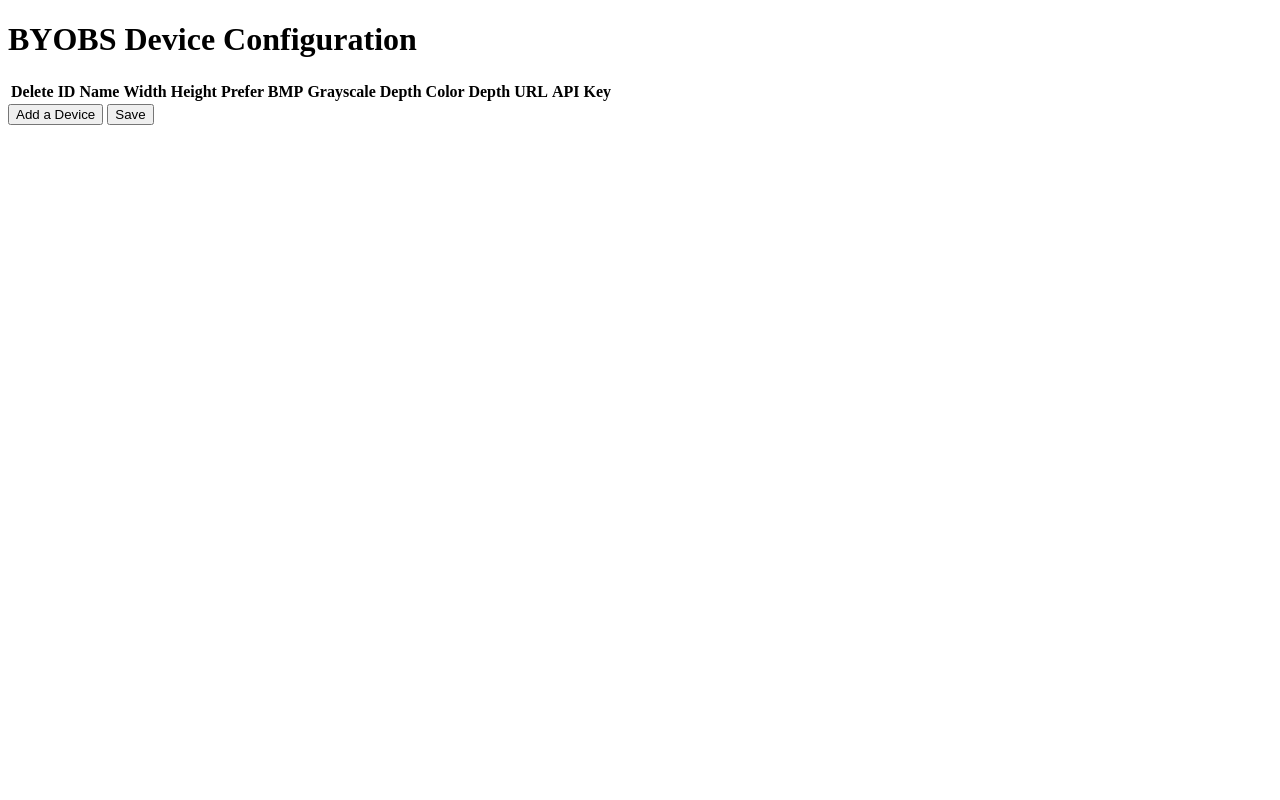
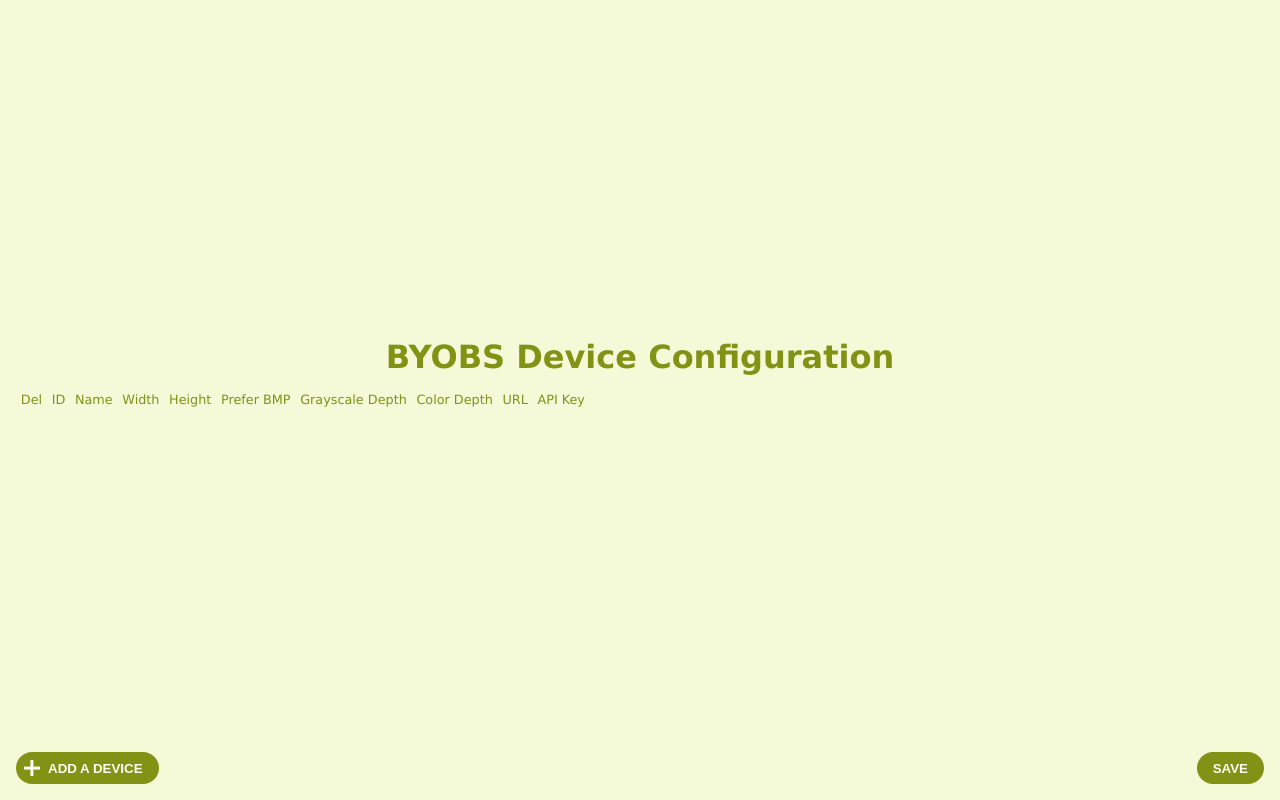
Before and after one commit to Rosefae/BYOBS, a website: page pages/index.html in a window 1280 px wide. Drawn offline with Linux system fonts and the light colour scheme; no server answers.

Commit message:
config page styling

```diff
--- a/pages/index.html
+++ b/pages/index.html
@@ -14,7 +14,7 @@
             <table id="device-table" class="device-table">
                 <thead>
                     <tr>
-                        <th id="table-heading-delete">Delete</th>
+                        <th id="table-heading-delete">Del</th>
                         <th id="table-heading-id">ID</th>
                         <th id="table-heading-name">Name</th>
                         <th id="table-heading-width">Width</th>
@@ -30,8 +30,12 @@
 
                 </tbody>
             </table>
-            <button type="button" id="add-device-btn">Add a Device</button>
-            <button type="submit">Save</button>
+            <div class="form-buttons">
+                <button type="button" id="add-device-btn" class="add-device-btn">
+                    <span>Add a Device</span>
+                </button>
+                <button type="submit" class="save-btn">Save</button>
+            </div>
         </form>
     </body>
 </html>
--- a/pages/script.js
+++ b/pages/script.js
@@ -131,7 +131,7 @@ function addDeviceRow(id, device) {
         let cell = document.createElement("td");
         let btn = document.createElement("button");
         btn.classList.add("delete-btn");
-        btn.innerText = "Delete Device";
+        btn.innerHTML = "<span>Delete Device</span>";
         btn.type = "button";
         btn.addEventListener("click", (e) => {
             deleteDevice(row);
--- a/pages/style.css
+++ b/pages/style.css
@@ -1 +1,193 @@
 /* TODO */
+:root {
+    --color-theme: #c8e236;
+    --color-theme-l1: #d3e85e;
+    --color-theme-l2: #deee87;
+    --color-theme-l3: #e9f4af;
+    --color-theme-l4: #f4f9d7;
+    --color-theme-l5: #fcfdf3;
+    --color-theme-d1: #c0dd20;
+    --color-theme-d2: #abc41c;
+    --color-theme-d3: #96ac19;
+    --color-theme-d4: #809315;
+    --color-theme-d5: #6b7b12;
+
+    --color-bg: var(--color-theme-l4);
+    --color-fg: black;
+    --color-fg-accent: var(--color-theme-d4);
+    --color-button-bg: var(--color-theme-d4);
+    --color-button-fg: var(--color-theme-l5);
+
+    @media screen and (prefers-color-scheme: dark) {
+        --color-bg: var(--color-theme-d5);
+        --color-fg: var(--color-theme-l5);
+        --color-fg-accent: var(--color-theme-l1);
+        --color-button-bg: var(--color-theme-l2);
+        --color-button-fg: var(--color-theme-d5);
+    }
+}
+
+html {
+    margin: 0;
+    padding: 0;
+    height: 100%;
+    width: 100%;
+    font-size: 16px;
+}
+
+body {
+    margin: 0;
+    padding: 1rem;
+    box-sizing: border-box;
+    font-family: 'Verdana', 'Roboto', 'Arial', sans-serif;
+    background-color: var(--color-bg);
+    color: var(--color-fg);
+    display: flex;
+    min-height: 100vh;
+    flex-direction: column;
+    align-items: center;
+    justify-content: center;
+}
+
+.container {
+    padding: 1rem;
+    position: relative;
+}
+
+h1 {
+    color: var(--color-fg-accent);
+    text-align: center;
+    margin: 0 0 1rem 0;
+}
+
+table {
+    border-collapse: collapse;
+    font-size: 0.8rem;
+}
+
+th {
+    color: var(--color-fg-accent);
+    text-align: center;
+    font-weight: normal;
+    padding: 0 0.3rem;
+}
+
+td {
+    border-bottom: 1px solid var(--color-fg-accent);
+    white-space: nowrap;
+    padding: 0.5rem 0.3rem;
+    text-align: center;
+}
+
+.device-config {
+    overflow-x: auto;
+    padding-bottom: 1rem;
+    width: 100%;
+    margin-bottom: 2.5rem;
+}
+
+.form-buttons {
+    display: flex;
+    justify-content: space-between;
+    position: fixed;
+    bottom: 1rem;
+    left: 1rem;
+    right: 1rem;
+}
+
+button {
+    border: none;
+    background: var(--color-button-bg);
+    color: var(--color-button-fg);
+    text-transform: uppercase;
+    font-weight: bold;
+    border-radius: 1rem;
+    cursor: pointer;
+}
+
+.delete-btn {
+    position: relative;
+    padding: 0;
+    height: 1.5rem;
+    width: 1.5rem;
+
+    span {
+        clip: rect(1px, 1px, 1px, 1px);
+        clip-path: inset(50%);
+        height: 1px;
+        width: 1px;
+        margin: -1px;
+        overflow: hidden;
+        padding: 0;
+        position: absolute;
+    }
+
+    &::before, &::after {
+        content: '';
+        display: block;
+        position: absolute;
+        top: 50%;
+        left: 50%;
+        transform: translate(-50%, -50%) rotate(45deg);
+        width: 0.2rem;
+        height: 1rem;
+        background-color: var(--color-button-fg);
+    }
+
+    &::after {
+        transform: translate(-50%, -50%) rotate(-45deg);
+    }
+}
+
+.add-device-btn {
+    position: relative;
+    padding: 0 1rem 0 2rem;
+    height: 2rem;
+    min-width: 2rem;
+    box-sizing: border-box;
+
+    &::before,
+    &::after {
+        content: '';
+        display: block;
+        position: absolute;
+        top: 50%;
+        left: 1rem;
+        transform: translate(-50%, -50%);
+        width: 0.2rem;
+        height: 1rem;
+        background-color: var(--color-button-fg);
+    }
+
+    &::after {
+        transform: translate(-50%, -50%) rotate(-90deg);
+    }
+}
+
+.save-btn {
+    height: 2rem;
+    box-sizing: border-box;
+    padding: 0 1rem;
+}
+
+input{
+    padding: 0.3rem 0.5rem;
+    background: none;
+    border: 1px solid var(--color-fg-accent);
+    border-radius: 1rem;
+    color: var(--color-fg);
+
+    &[name^="name-"] {
+        width: 6rem;
+    }
+
+    &[name^="width-"],
+    &[name^="height-"] {
+        width: 2.5rem;
+    }
+
+    &[name^="grayscale-"],
+    &[name^="color-"] {
+        width: 2rem;
+    }
+}
--- a/server.js
+++ b/server.js
@@ -75,7 +75,6 @@ function startServer() {
         if (!isLocal(req)) res.status(403);
 
         const devicesData = await getDevicesData();
-        console.log(devicesData);
         if (!devicesData) {
             console.log("[server.js] No existing devices data found");
             devicesData = {};
```
